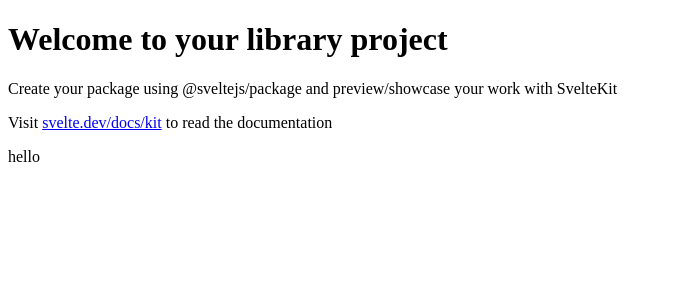
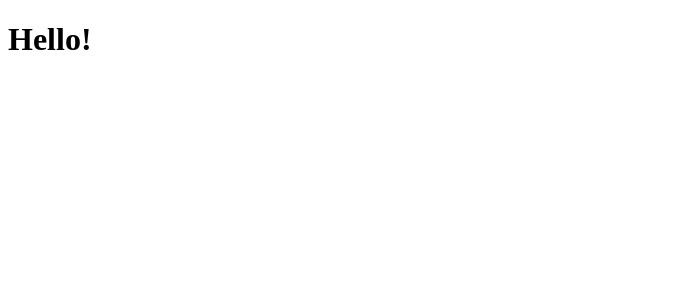
Before and after one commit to Dressen123/Investorukene, a SvelteKit app in the folder my-app/: page / in a window 1280 px wide. Shown: the top 300 px of the page, without its empty margins (0-673 px from the left). Built offline with nearby package versions, Linux system fonts and the light colour scheme.

Commit message:
exapmple

```diff
--- a/my-app/src/app.html
+++ b/my-app/src/app.html
@@ -8,6 +8,5 @@
   </head>
   <body data-sveltekit-preload-data="hover">
     <div>%sveltekit.body%</div>
-    <div class="p">hello</div>
   </body>
 </html>
--- a/my-app/src/routes/+page.svelte
+++ b/my-app/src/routes/+page.svelte
@@ -1,3 +1,4 @@
-<h1>Welcome to your library project</h1>
-<p>Create your package using @sveltejs/package and preview/showcase your work with SvelteKit</p>
-<p>Visit <a href="https://svelte.dev/docs/kit">svelte.dev/docs/kit</a> to read the documentation</p>
+<div class="app">
+
+    <h1>Hello!</h1>
+</div>
```
Also changed, not shown: my-app/src/routes/homepage/+page.svelte (added).
